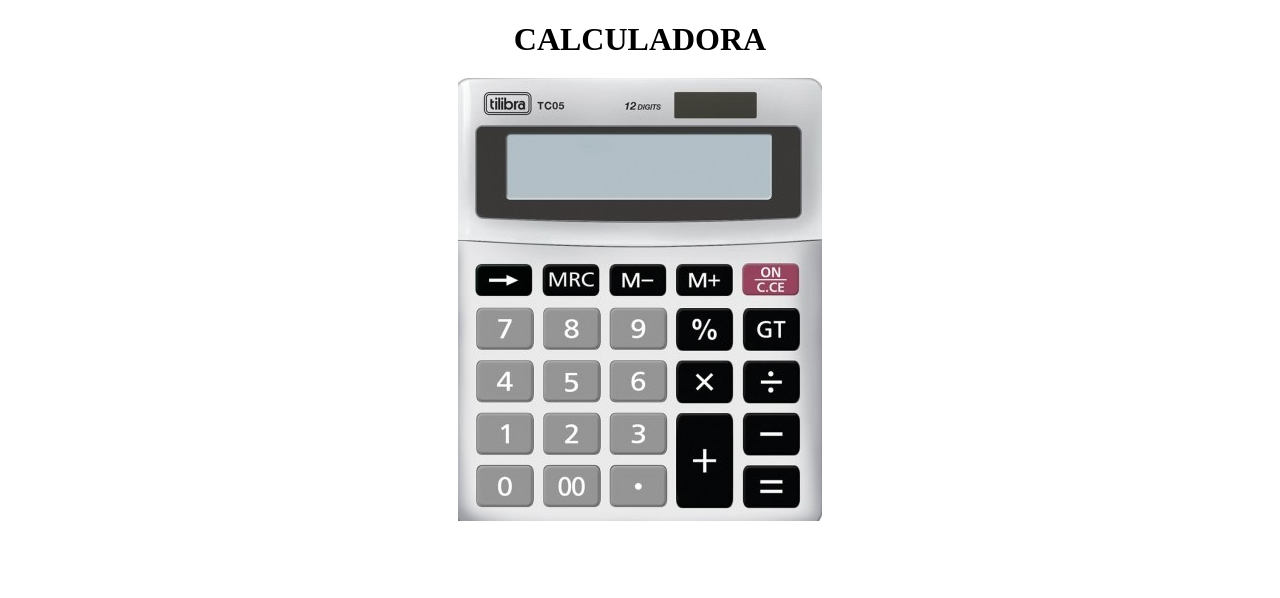
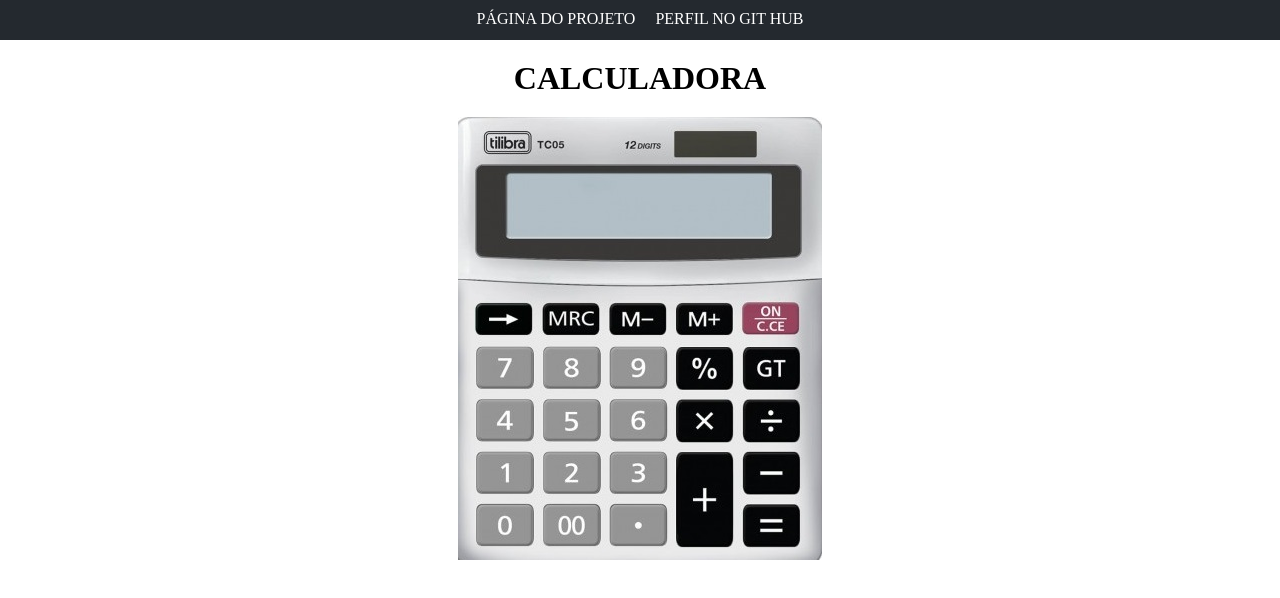
Before and after one commit to andrejlima/calculadora-javaScript, a plain HTML site: page index.html in a window 1280 px wide. Drawn offline with Linux system fonts and the light colour scheme.

Commit message:
Adição do menu de navegação

```diff
--- a/index.html
+++ b/index.html
@@ -15,6 +15,10 @@
 </head>
 
 <body>
+  <nav class="navigation">
+    <nav><a href="https://github.com/andrejlima/calculadora-javaScript">Página do Projeto</a></nav>
+    <nav><a href="https://github.com/andrejlima">Perfil no Git Hub</a></nav>
+  </nav>
   <h1>CALCULADORA</h1>
   <div id="calc-img">
     <img src="calc.jpg" alt="Calculadora">
--- a/style.css
+++ b/style.css
@@ -1,6 +1,8 @@
-*{
+* {
     border: 0;
+    margin: 0;
 }
+
 :root {
     --left-0-1-4-7: -165px;
     --left-2-5-8: -100px;
@@ -12,22 +14,24 @@
 
 h1 {
     text-align: center;
+    margin-top: 20px;
     margin-bottom: 20px;
 }
 
-#calc-img{
+#calc-img {
     text-align: center;
     position: relative;
 }
 
-#display{
+#display {
 
     position: relative;
     top: -390px;
     font-size: 50px;
     text-align: center;
 }
-#bt1{
+
+#bt1 {
     position: absolute;
     top: var(--top-1-2-3);
     margin-left: var(--left-0-1-4-7);
@@ -36,7 +40,8 @@ h1 {
     background: url(".../Calculadora/img/1.jpg");
     text-align: center;
 }
-#bt2{
+
+#bt2 {
     position: absolute;
     top: var(--top-1-2-3);
     margin-left: var(--left-2-5-8);
@@ -45,7 +50,8 @@ h1 {
     background: url(".../Calculadora/img/1.jpg");
     text-align: center;
 }
-#bt3{
+
+#bt3 {
     position: absolute;
     top: var(--top-1-2-3);
     margin-left: var(--left-3-6-9);
@@ -54,7 +60,8 @@ h1 {
     height: 42px;
     background: url(".../Calculadora/img/1.jpg");
 }
-#bt4{
+
+#bt4 {
     position: absolute;
     top: 285px;
     margin-left: var(--left-0-1-4-7);
@@ -62,8 +69,9 @@ h1 {
     height: 40px;
     background: url(".../Calculadora/img/1.jpg");
 }
-#bt5{
-    position:absolute;
+
+#bt5 {
+    position: absolute;
     top: var(--top-4-5-6);
     text-align: center;
     margin-left: var(--left-2-5-8);
@@ -71,7 +79,8 @@ h1 {
     height: 40px;
     background: url(".../Calculadora/img/1.jpg");
 }
-#bt6{
+
+#bt6 {
     position: absolute;
     top: var(--top-4-5-6);
     margin-left: var(--left-3-6-9);
@@ -80,7 +89,8 @@ h1 {
     height: 40px;
     background: url(".../Calculadora/img/1.jpg");
 }
-#bt7{
+
+#bt7 {
     position: absolute;
     top: 230px;
     margin-left: var(--left-0-1-4-7);
@@ -89,7 +99,8 @@ h1 {
     height: 40px;
     background: url(".../Calculadora/img/1.jpg");
 }
-#bt8{
+
+#bt8 {
     position: absolute;
     top: var(--top-7-8-9);
     margin-left: var(--left-2-5-8);
@@ -98,7 +109,8 @@ h1 {
     height: 40px;
     background: url(".../Calculadora/img/1.jpg");
 }
-#bt9{
+
+#bt9 {
     position: absolute;
     top: var(--top-7-8-9);
     margin-left: var(--left-3-6-9);
@@ -108,7 +120,8 @@ h1 {
     background: url(".../Calculadora/img/1.jpg");
 
 }
-#bt0{
+
+#bt0 {
     position: absolute;
     top: 388px;
     margin-left: var(--left-0-1-4-7);
@@ -118,7 +131,8 @@ h1 {
     background: url(".../Calculadora/img/1.jpg");
     border-radius: 10px;
 }
-#delete{
+
+#delete {
     position: absolute;
     top: 185px;
     margin-left: -166px;
@@ -127,7 +141,8 @@ h1 {
     height: 35px;
     background: url(".../Calculadora/img/1.jpg");
 }
-#delet-all{
+
+#delet-all {
     position: absolute;
     top: 185px;
     margin-left: 100px;
@@ -136,7 +151,8 @@ h1 {
     height: 35px;
     background: url(".../Calculadora/img/1.jpg");
 }
-#soma{
+
+#soma {
     position: absolute;
     top: 335px;
     margin-left: 33px;
@@ -146,16 +162,18 @@ h1 {
     border-radius: 10px;
 
 }
-#minus{
+
+#minus {
     position: absolute;
     top: 335px;
-    margin-left:100px;
+    margin-left: 100px;
     text-align: center;
     padding: 12px 26px;
     background: url(".../Calculadora/img/1.jpg");
 
 }
-#mult{
+
+#mult {
     position: absolute;
     top: 282px;
     margin-left: 35px;
@@ -164,7 +182,8 @@ h1 {
     padding: 12px 24px;
     border-radius: 10px;
 }
-#division{
+
+#division {
     position: absolute;
     top: 282px;
     margin-left: 102px;
@@ -173,11 +192,37 @@ h1 {
     padding: 12px 24px;
     border-radius: 10px;
 }
-#result{
+
+#result {
     position: absolute;
     top: 387px;
     margin-left: 102px;
     text-align: center;
     background: url(".../Calculadora/img/1.jpg");
     padding: 12px 24px;
-    border-radius: 10px;}
+    border-radius: 10px;
+}
+
+.navigation a {
+    text-decoration: none;
+    color: white;
+
+}
+
+.navigation nav {
+    margin: 10px;
+}
+
+.navigation {
+    display: flex;
+    justify-content: center;
+    list-style-type: none;
+    text-transform: uppercase;
+    background-color: #24292f;
+    height: 40px;
+}
+
+.navigation a:hover {
+    text-decoration: none;
+    color: grey;
+}
```
